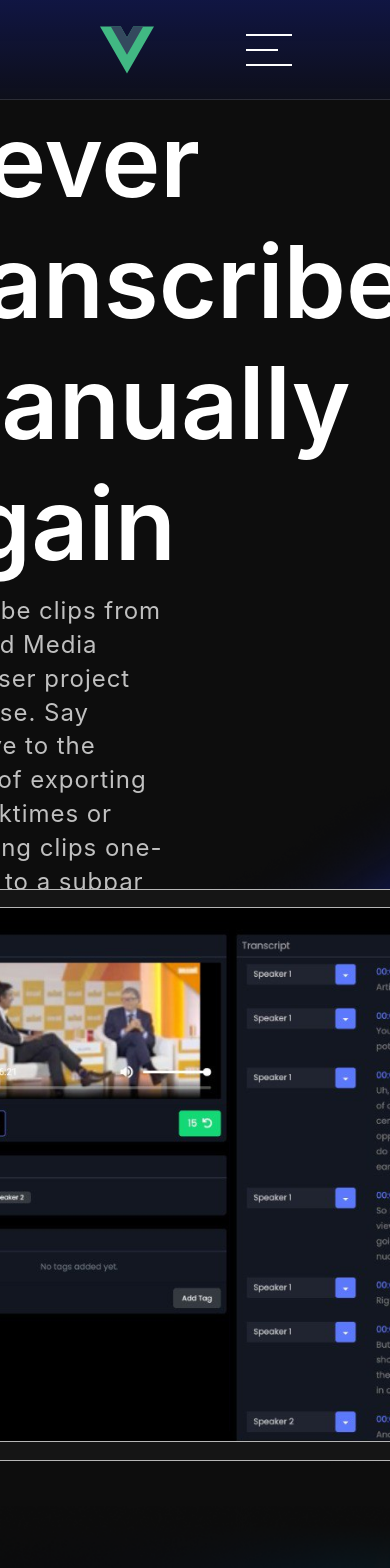
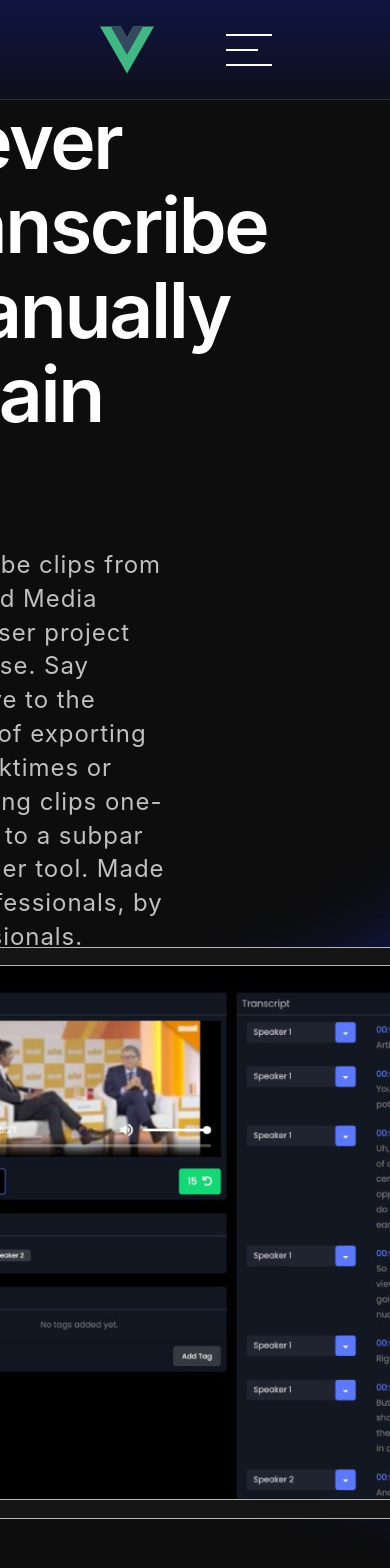
Before and after one commit to ITlodestar/Edmon, a Vue app: page / in a window 390 px wide. Shown: the top 1568 px of the page. Built offline with nearby package versions, Linux system fonts and the light colour scheme.

Commit message:
bg change

```diff
--- a/src/assets/base.css
+++ b/src/assets/base.css
@@ -1,5 +1,8 @@
 /* color palette from <https://github.com/vuejs/theme> */
+
+
 :root {
+
   --vt-c-white: #ffffff;
   --vt-c-white-soft: #f8f8f8;
   --vt-c-white-mute: #f2f2f2;
@@ -34,8 +37,11 @@
   --color-text: var(--vt-c-text-light-1);
 
   --section-gap: 160px;
+  --font-main: "Inter",  sans-serif;
 }
-
+@supports (font-variation-settings: normal) {
+  :root { font-family: 'Inter var', sans-serif; }
+}
 @media (prefers-color-scheme: dark) {
   :root {
     --color-background: var(--vt-c-black);
@@ -65,8 +71,7 @@ body {
   background: #0D0D0D;
   transition: color 0.5s, background-color 0.5s;
   line-height: 1.6;
-  font-family: Inter, -apple-system, BlinkMacSystemFont, 'Segoe UI', Roboto, Oxygen, Ubuntu,
-    Cantarell, 'Fira Sans', 'Droid Sans', 'Helvetica Neue', sans-serif;
+  font-family: var(--font-main);
   font-size: 15px;
   text-rendering: optimizeLegibility;
   -webkit-font-smoothing: antialiased;
--- a/src/assets/header.css
+++ b/src/assets/header.css
@@ -12,7 +12,6 @@ header div{
     height: 100px;
     align-items: center;
     justify-content: space-between;
-
 }
 .logo {
     display: block;
@@ -24,7 +23,7 @@ nav {
     width: 100%;
     text-align: center;
     margin-right: 100px;
-    font-family: 'Inter', sans-serif;
+    font-family: var(--font-main);
     font-style: normal;
     font-weight: 400;
     font-size: 18px;
--- a/src/assets/main.css
+++ b/src/assets/main.css
@@ -15,9 +15,8 @@ a,
 
 .section {
   max-width: 1440px;
-  max-height: 753px;
   align-items: center;
-  font-family: 'Inter', sans-serif;
+  font-family: var(--font-main);
   display: flex;
   justify-content: center;
   flex-direction: column;
@@ -38,7 +37,7 @@ h2,
 h3,
 h4,
 h5 {
-  font-family: 'Inter',sans-serif;
+  font-family: var(--font-main);
   font-style: normal;
   font-weight: 500;
   line-height: 141.52%;
@@ -63,3 +62,7 @@ input {
 .headroom--unpinned {
     transform: translateY(-100%);
 }
+
+@media (max-width: 900px) {
+
+}
--- a/src/views/HomeView.vue
+++ b/src/views/HomeView.vue
@@ -4,7 +4,7 @@
 
 <template>
   <div class="max-w-1440">
-    <div >
+    <div>
       <div class="section grid">
         <p class="font-white title">Never transcribe manually again</p>
         <p class="content">
@@ -29,7 +29,7 @@
           <h5>Watch video</h5>
         </div>
       </div>
-      <div class="section  V_display section_4">
+      <div class="section  V_display even section_4">
         <img src="../assets/images/Maskgroup(1).png" alt="Mask group (1)" />
         <div>
           <h3>Batch transcribe</h3>
@@ -38,7 +38,7 @@
         </div>
 
       </div>
-      <div class="section  V_display section_5">
+      <div class="section  V_display odd section_5">
         <div>
           <h3>Online access</h3>
           <p>The transcribed video is stored on our cloud platform, accessible from anywhere and organized in a way that
@@ -46,7 +46,7 @@
         </div>
         <img src="../assets/images/Maskgroup(2).png" alt="Mask group(1)" />
       </div>
-      <div class="section  V_display section_6">
+      <div class="section  V_display even section_6">
         <img src="../assets/images/Maskgroup(3).png" alt="Mask group(1)" />
         <div>
           <h3>Text based editing</h3>
@@ -57,7 +57,7 @@
         </div>
 
       </div>
-      <div class="section  V_display section_7">
+      <div class="section  V_display odd section_7">
         <div>
           <h3>Roundtrip from MC to EdMon (and back)</h3>
           <p>Enjoy the convenience of editing a rough cut in text instead of video, and send your final product back to
@@ -90,13 +90,13 @@
 </template>
 
 <style scoped>
- .grid{
+.grid {
   display: grid;
- }
+}
 
 .section .title {
   text-align: center;
-  font-family: 'Inter', sans-serif;
+  font-family: var(--font-main);
   font-style: normal;
   font-weight: 600;
   font-size: 100px;
@@ -106,7 +106,7 @@
 
 .content {
   margin: 10px 349px;
-  font-family: 'Inter', sans-serif;
+  font-family: var(--font-main);
   font-style: normal;
   font-weight: 400;
   font-size: 24px;
@@ -155,7 +155,7 @@
 
 .mailinput input {
   background-color: #fff0;
-  font-family: 'Inter', sans-serif;
+  font-family: var(--font-main);
   font-style: normal;
   font-weight: 500;
   font-size: 18px;
@@ -165,6 +165,7 @@
 
 .section_2 {
   background-size: cover;
+  height: 868px;
   background-image: url('../assets/images/section2_bg.png');
 }
 
@@ -212,7 +213,7 @@
   background-image: url('../assets/images/section4_bg.png');
 }
 
-.section_4 img {
+.even img {
   padding-left: 255px;
 }
 
@@ -220,7 +221,7 @@
   background-image: url('../assets/images/section5_bg.png');
 }
 
-.section_5 img {
+.odd img {
   padding-right: 222px;
 }
 
@@ -228,16 +229,9 @@
   background-image: url('../assets/images/section6_bg.png');
 }
 
-.section_6 img {
-  padding-left: 255px;
-}
 
 .section_7 {
   background-image: url('../assets/images/section7_bg.png');
-}
-
-.section_7 img {
-  padding-right: 222px;
 }
 
 .V_display div {
@@ -285,15 +279,53 @@
 }
 
 @media (max-width: 1200px) {
-  .section.grid{
+  .section.grid {
     text-align: left;
   }
-  .section.grid p{
+
+  .section.grid p {
     text-align: left;
     margin-left: 7%;
   }
-  .section .title{
-    margin-bottom: 0;
+
+  .section .title {
+    font-size: 4.8rem;
+    font-style: normal;
+    font-weight: 600;
+    letter-spacing: -.03em;
+    line-height: 1.1;
+  }
+
+
+
+  img {
+    padding:0 !important;
+  }
+}
+
+@media (max-width: 768px) {
+  .section_2,
+  .section_3,
+  .section_4,
+  .section_5,
+  .section_6 {
+    display: grid;
+    align-items: center;
+  }
+  .V_display div {
+    max-width: 268px;
+    margin: 0;
+  }
+
+  .V_display div p {
+    margin-top: 12px;
+    font-size: 18px;
+    color: #F1F1F1;
+  }
+
+  .V_display div h3 {
+    font-size: 32px;
+    color: #E0E0E0;
   }
 }
 
--- a/src/views/mobileMenu.vue
+++ b/src/views/mobileMenu.vue
@@ -62,6 +62,7 @@ export default {
     background: transparent;
     height: 46px;
     z-index: 9999;
+    margin-right: 20px;
   }
 
   .spinner:nth-child(2n) {
```
Also changed, not shown: 7 other files (tests, documents, lock files or other folders).
